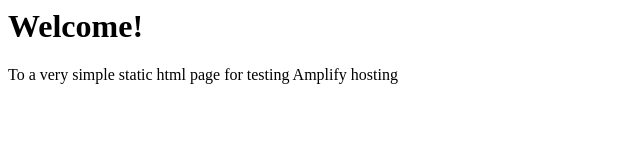
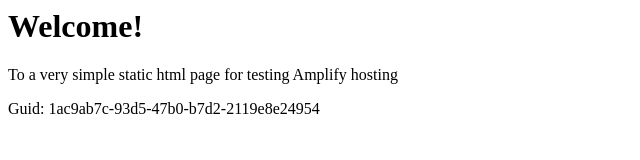
Before and after one commit to aws-aemilia-icn/Github-PR-Commit-Integration-Test-DoNotTouch-Gith-P5X5MO5I-v1-prod-ap-northeast-2, a website: page src/index.html in a window 1280 px wide. Shown: the whole page, without its empty margins (0-640 px from the left). Drawn offline with Linux system fonts and the light colour scheme.

Commit message:
commit from integ tests

```diff
--- a/src/index.html
+++ b/src/index.html
@@ -1,3 +1,5 @@
+
+
 <html lang="en">
 
 <head>
@@ -10,6 +12,6 @@
 <body>
     <h1>Welcome!</h1>
     <p>To a very simple static html page for testing Amplify hosting</p>
-</body>
+    <p>Guid: 1ac9ab7c-93d5-47b0-b7d2-2119e8e24954</p></body>
 
 </html>
```
